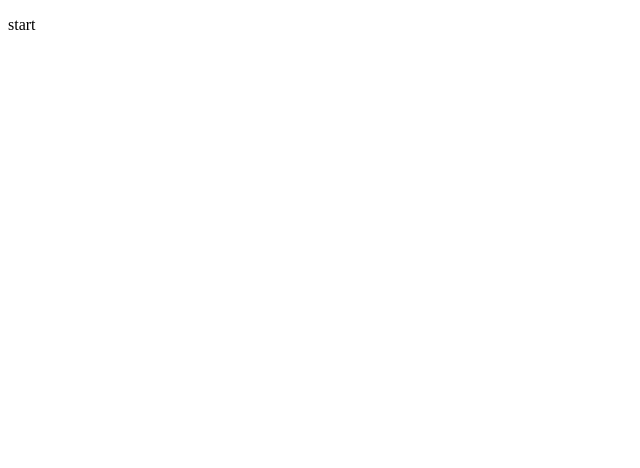
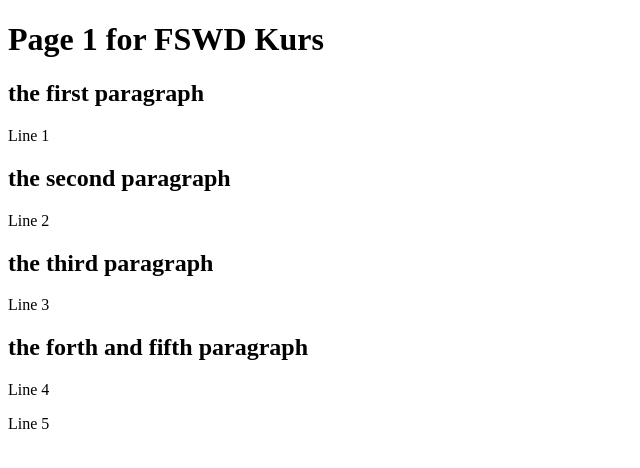
Before and after one commit to veganchris/html-Day1, a plain HTML site: page html-exercise1.html in a window 1280 px wide. Shown: the whole page, without its empty margins (0-640 px from the left). Drawn offline with Linux system fonts and the light colour scheme.

Commit message:
headers and paragraphs added

```diff
--- a/html-exercise1.html
+++ b/html-exercise1.html
@@ -6,6 +6,15 @@
     <title>Document</title>
 </head>
 <body>
-    <p>start</p>
+    <h1>Page 1 for FSWD Kurs</h1>
+    <h2>the first paragraph</h2>
+    <p>Line 1</p>
+    <h2>the second paragraph</h2>
+    <p>Line 2</p>
+    <h2>the third paragraph</h2>
+    <p>Line 3</p>
+    <h2>the forth and fifth paragraph</h2>
+    <p>Line 4</p>
+    <p>Line 5</p>
 </body>
 </html>
```
